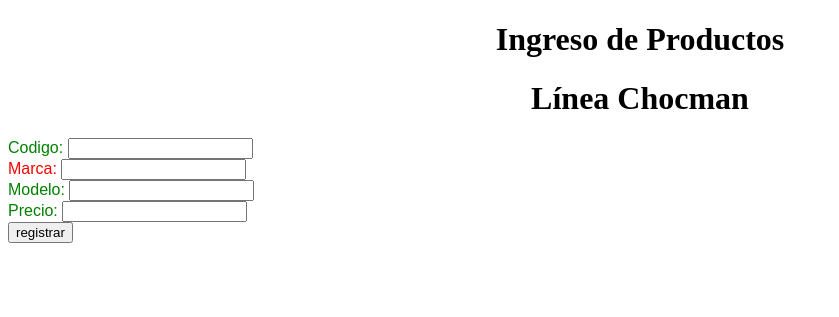
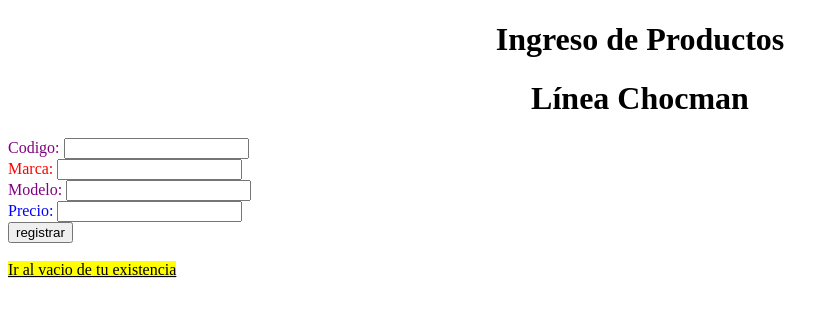
Before and after one commit to fnvn/EjemploPhp, a PHP site: page / in a window 1280 px wide. Shown: the top 317 px of the page, without its empty margins (0-839 px from the left). Run offline with PHP 8.4, Linux system fonts and the light colour scheme.

Commit message:
Llamada al CSS

```diff
--- a/index.php
+++ b/index.php
@@ -12,7 +12,8 @@ and open the template in the editor.
     <head>
         <meta charset="UTF-8">
         <title>Tilin Tilin</title>
-        <style>
+        <link type="text/css" href="css/style.css" rel="stylesheet">
+<!--        <style>
             label{
                 color: green;
                 font-family: fantasy;
@@ -20,7 +21,7 @@ and open the template in the editor.
 
 
 
-        </style>
+        </style>-->
     </head>
     <body>
         <h1 align="center">Ingreso de Productos </h1>
@@ -39,10 +40,15 @@ and open the template in the editor.
                     <label> Modelo: </label>
                     <input type="text" name="modelo"/>  <br>
 
-                        <label> Precio: </label>
-                        <input type="number" name="precio"/>  <br>
+                        <label id="vitocoman"> Precio: </label>
+                        <input class="clase711" type="number" name="precio"/>  <br>
 
                             <input type="submit" value="registrar"/>
+
+                            <br>
+                            <br>
+
+                            <a href="#"> Ir al vacio de tu existencia
 
 
                                 </form>
```
